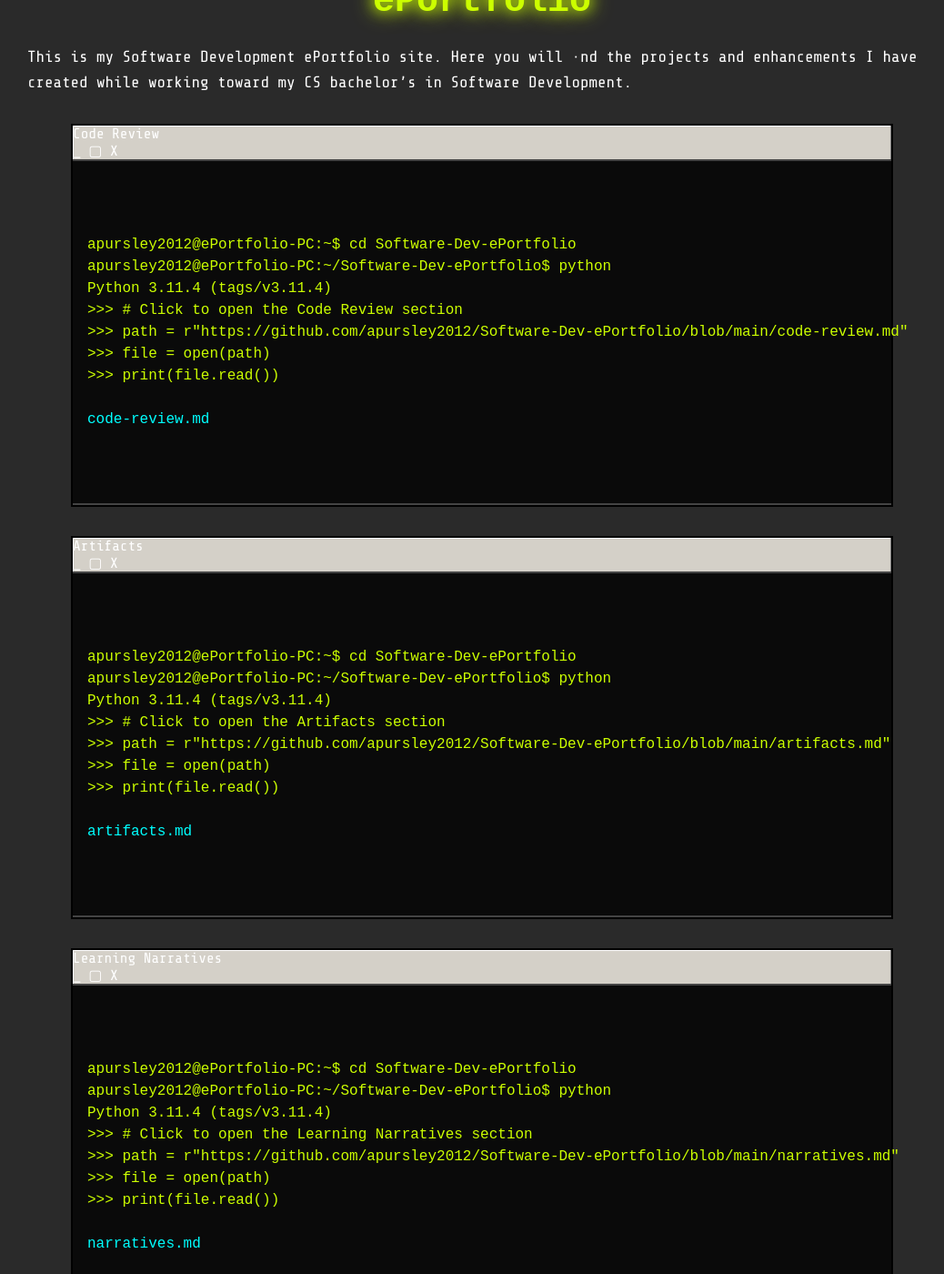
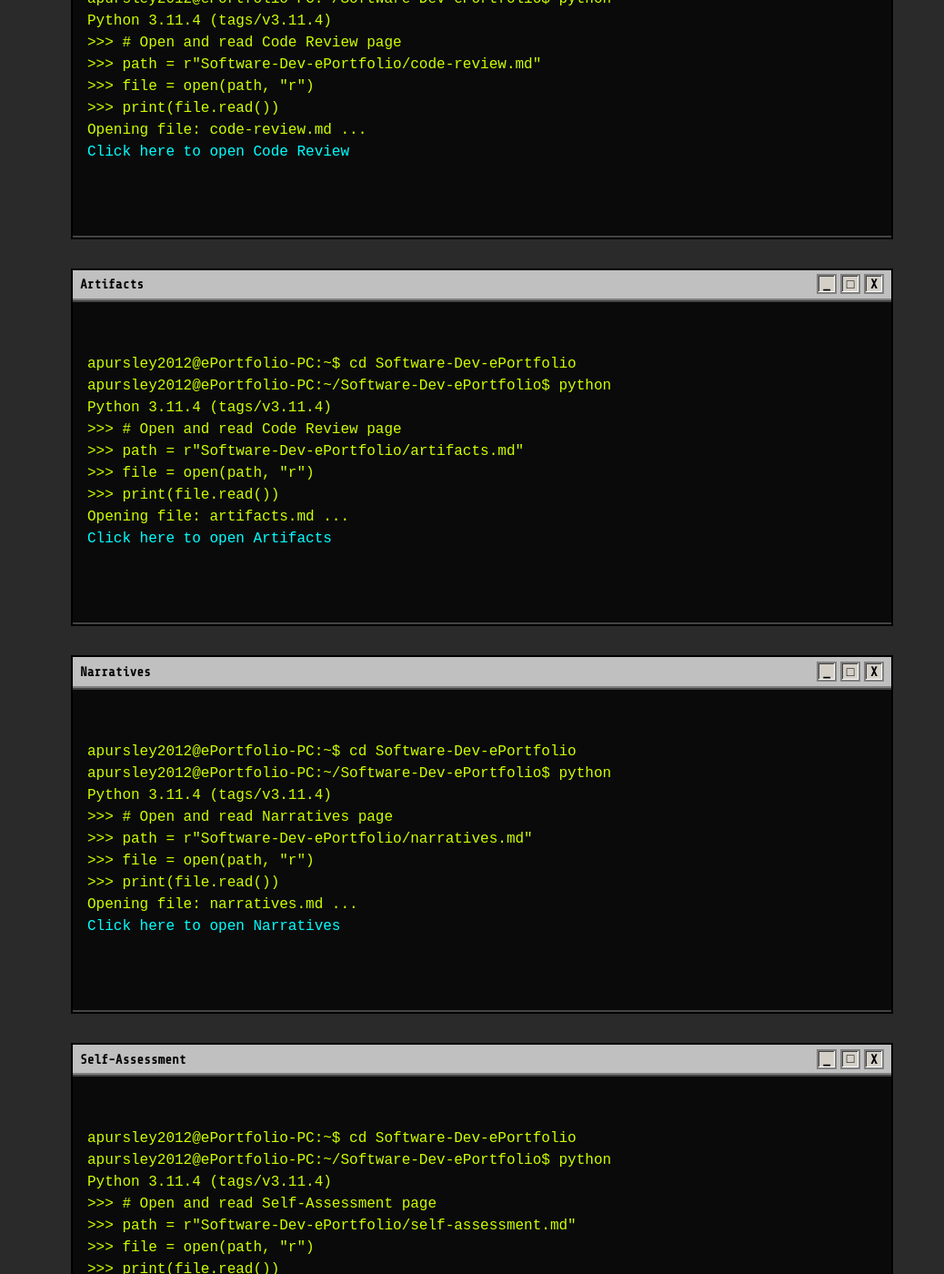
Before and after one commit to apursley2012/Software-Dev-ePortfolio, a Jekyll site: the page built from index.md, in a window 1280 px wide and 1400 px high, scrolled down 418 px. Shown: the whole window at 91% size, without its empty margins (110-1148 px from the left). Built offline with Jekyll 4.4.1, drawn with Linux system fonts in a browser that asks for light colours; some of the changed text lies outside the part shown.

Commit message:
Update index.md

```diff
--- a/index.md
+++ b/index.md
@@ -8,126 +8,121 @@ title: Software Development ePortfolio
 This is my Software Development ePortfolio site. Here you will find the projects and enhancements I have created while working toward my CS bachelor’s in Software Development.
 ---
 
----
-layout: default
-title: Software Development ePortfolio
----
-
-<h2 id="typed-welcome">Welcome to My Software Development ePortfolio</h2>
-
-This is my Software Development ePortfolio site. Here you will find the projects and enhancements I have created while working toward my CS bachelor’s in Software Development.
-
-<!-- Code Review Terminal -->
+<!-- Code-Review Terminal -->
 <div class="terminal-container">
-  <div class="window-header">
-    <span class="window-title">Code Review</span>
-    <div class="window-buttons">
-      <span class="btn minimize">_</span>
-      <span class="btn maximize">▢</span>
-      <span class="btn close">X</span>
+  <div class="terminal-header">
+    <span class="terminal-title">Code Review</span>
+    <div class="terminal-buttons">
+      <div class="button">_</div>
+      <div class="button">&#9633;</div>
+      <div class="button">X</div>
     </div>
   </div>
   <div class="window-terminal">
-    <pre><code>apursley2012@ePortfolio-PC:~$ cd Software-Dev-ePortfolio
+<pre><code>apursley2012@ePortfolio-PC:~$ cd Software-Dev-ePortfolio
 apursley2012@ePortfolio-PC:~/Software-Dev-ePortfolio$ python
 Python 3.11.4 (tags/v3.11.4)
->>> # Click to open the Code Review section
->>> path = r"https://github.com/apursley2012/Software-Dev-ePortfolio/blob/main/code-review.md"
->>> file = open(path)
+>>> # Open and read Code Review page
+>>> path = r"Software-Dev-ePortfolio/code-review.md"
+>>> file = open(path, "r")
 >>> print(file.read())
-
-<a href="https://github.com/apursley2012/Software-Dev-ePortfolio/blob/main/code-review.md" target="_blank">code-review.md</a><span class="cursor">█</span></code></pre>
+Opening file: code-review.md ...
+<a href="https://github.com/apursley2012/Software-Dev-ePortfolio/blob/main/code-review.md" target="_blank">Click here to open Code Review</a><span class="cursor"></span>
+</code></pre>
   </div>
 </div>
 
 <!-- Artifacts Terminal -->
 <div class="terminal-container">
-  <div class="window-header">
-    <span class="window-title">Artifacts</span>
-    <div class="window-buttons">
-      <span class="btn minimize">_</span>
-      <span class="btn maximize">▢</span>
-      <span class="btn close">X</span>
+  <div class="terminal-header">
+    <span class="terminal-title">Artifacts</span>
+    <div class="terminal-buttons">
+      <div class="button">_</div>
+      <div class="button">&#9633;</div>
+      <div class="button">X</div>
     </div>
   </div>
   <div class="window-terminal">
-    <pre><code>apursley2012@ePortfolio-PC:~$ cd Software-Dev-ePortfolio
+<pre><code>apursley2012@ePortfolio-PC:~$ cd Software-Dev-ePortfolio
 apursley2012@ePortfolio-PC:~/Software-Dev-ePortfolio$ python
 Python 3.11.4 (tags/v3.11.4)
->>> # Click to open the Artifacts section
->>> path = r"https://github.com/apursley2012/Software-Dev-ePortfolio/blob/main/artifacts.md"
->>> file = open(path)
+>>> # Open and read Code Review page
+>>> path = r"Software-Dev-ePortfolio/artifacts.md"
+>>> file = open(path, "r")
 >>> print(file.read())
-
-<a href="https://github.com/apursley2012/Software-Dev-ePortfolio/blob/main/artifacts.md" target="_blank">artifacts.md</a><span class="cursor">█</span></code></pre>
+Opening file: artifacts.md ...
+<a href="https://github.com/apursley2012/Software-Dev-ePortfolio/blob/main/artifacts.md" target="_blank">Click here to open Artifacts</a><span class="cursor"></span>
+</code></pre>
   </div>
 </div>
 
 <!-- Narratives Terminal -->
 <div class="terminal-container">
-  <div class="window-header">
-    <span class="window-title">Learning Narratives</span>
-    <div class="window-buttons">
-      <span class="btn minimize">_</span>
-      <span class="btn maximize">▢</span>
-      <span class="btn close">X</span>
+  <div class="terminal-header">
+    <span class="terminal-title">Narratives</span>
+    <div class="terminal-buttons">
+      <div class="button">_</div>
+      <div class="button">&#9633;</div>
+      <div class="button">X</div>
     </div>
   </div>
   <div class="window-terminal">
-    <pre><code>apursley2012@ePortfolio-PC:~$ cd Software-Dev-ePortfolio
+<pre><code>apursley2012@ePortfolio-PC:~$ cd Software-Dev-ePortfolio
 apursley2012@ePortfolio-PC:~/Software-Dev-ePortfolio$ python
 Python 3.11.4 (tags/v3.11.4)
->>> # Click to open the Learning Narratives section
->>> path = r"https://github.com/apursley2012/Software-Dev-ePortfolio/blob/main/narratives.md"
->>> file = open(path)
+>>> # Open and read Narratives page
+>>> path = r"Software-Dev-ePortfolio/narratives.md"
+>>> file = open(path, "r")
 >>> print(file.read())
-
-<a href="https://github.com/apursley2012/Software-Dev-ePortfolio/blob/main/narratives.md" target="_blank">narratives.md</a><span class="cursor">█</span></code></pre>
+Opening file: narratives.md ...
+<a href="https://github.com/apursley2012/Software-Dev-ePortfolio/blob/main/narratives.md" target="_blank">Click here to open Narratives</a><span class="cursor"></span>
+</code></pre>
   </div>
 </div>
 
-<!-- Self-Assessment Terminal -->
+<!-- Professional Self-Assessment Terminal -->
 <div class="terminal-container">
-  <div class="window-header">
-    <span class="window-title">Professional Self-Assessment</span>
-    <div class="window-buttons">
-      <span class="btn minimize">_</span>
-      <span class="btn maximize">▢</span>
-      <span class="btn close">X</span>
+  <div class="terminal-header">
+    <span class="terminal-title">Self-Assessment</span>
+    <div class="terminal-buttons">
+      <div class="button">_</div>
+      <div class="button">&#9633;</div>
+      <div class="button">X</div>
     </div>
   </div>
   <div class="window-terminal">
-    <pre><code>apursley2012@ePortfolio-PC:~$ cd Software-Dev-ePortfolio
+<pre><code>apursley2012@ePortfolio-PC:~$ cd Software-Dev-ePortfolio
 apursley2012@ePortfolio-PC:~/Software-Dev-ePortfolio$ python
 Python 3.11.4 (tags/v3.11.4)
->>> # Click to open the Self-Assessment section
->>> path = r"https://github.com/apursley2012/Software-Dev-ePortfolio/blob/main/self-assessment.md"
->>> file = open(path)
+>>> # Open and read Self-Assessment page
+>>> path = r"Software-Dev-ePortfolio/self-assessment.md"
+>>> file = open(path, "r")
 >>> print(file.read())
-
-<a href="https://github.com/apursley2012/Software-Dev-ePortfolio/blob/main/self-assessment.md" target="_blank">self-assessment.md</a><span class="cursor">█</span></code></pre>
+Opening file: self-assessment.md ...
+<a href="https://github.com/apursley2012/Software-Dev-ePortfolio/blob/main/self-assessment.md" target="_blank">Click here to open Self-Assessment</a><span class="cursor"></span>
+</code></pre>
   </div>
 </div>
 
 <!-- Contact Terminal -->
 <div class="terminal-container">
-  <div class="window-header">
-    <span class="window-title">Contact</span>
-    <div class="window-buttons">
-      <span class="btn minimize">_</span>
-      <span class="btn maximize">▢</span>
-      <span class="btn close">X</span>
+  <div class="terminal-header">
+    <span class="terminal-title">Contact</span>
+    <div class="terminal-buttons">
+      <div class="button">_</div>
+      <div class="button">&#9633;</div>
+      <div class="button">X</div>
     </div>
   </div>
   <div class="window-terminal">
-    <pre><code>apursley2012@ePortfolio-PC:~$ cd Software-Dev-ePortfolio
+<pre><code>apursley2012@ePortfolio-PC:~$ cd Software-Dev-ePortfolio
 apursley2012@ePortfolio-PC:~/Software-Dev-ePortfolio$ python
 Python 3.11.4 (tags/v3.11.4)
->>> # Click to open the Contact section
->>> path = r"https://github.com/apursley2012/Software-Dev-ePortfolio/blob/main/contact.md"
->>> file = open(path)
+>>> path = r"Software-Dev-ePortfolio/contact.md"
+>>> file = open(path, "r")
 >>> print(file.read())
-
-<a href="https://github.com/apursley2012/Software-Dev-ePortfolio/blob/main/contact.md" target="_blank">contact.md</a><span class="cursor">█</span></code></pre>
+Opening file: contact.md ...
+<a href="https://github.com/apursley2012/Software-Dev-ePortfolio/blob/main/contact.md" target="_blank">Click here to open Contact</a><span class="cursor"></span>
+</code></pre>
   </div>
 </div>
```
